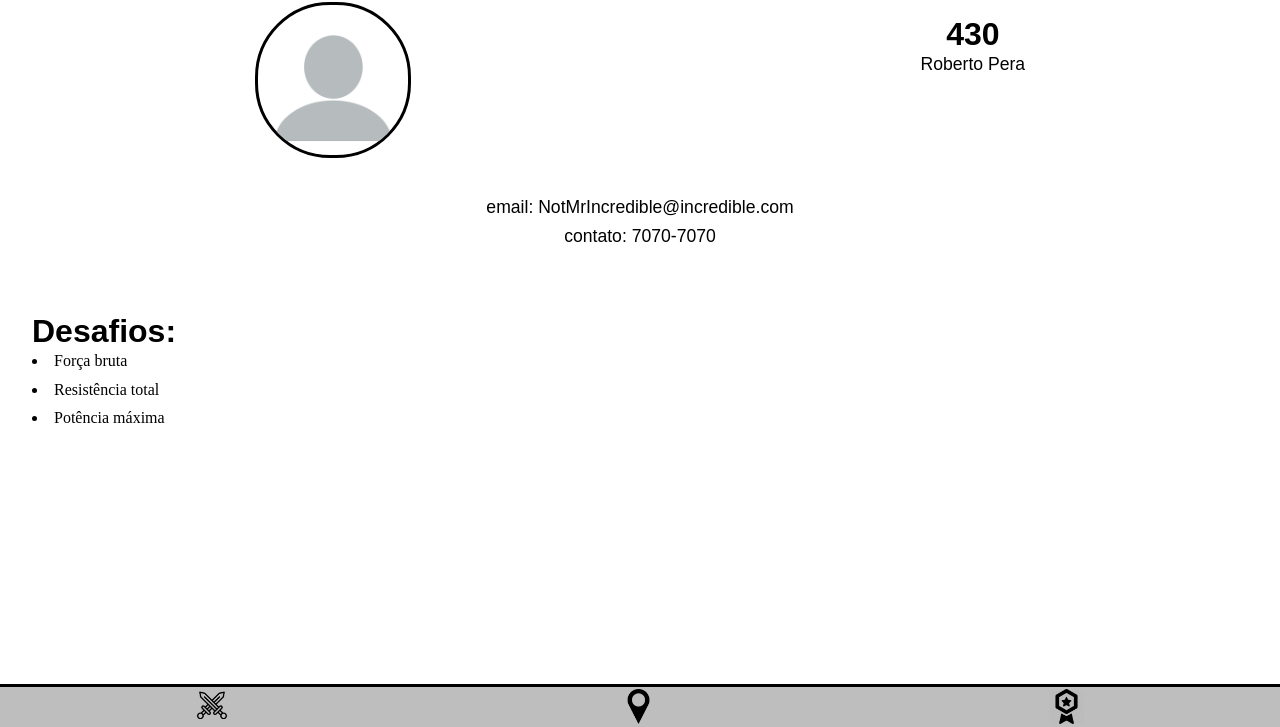
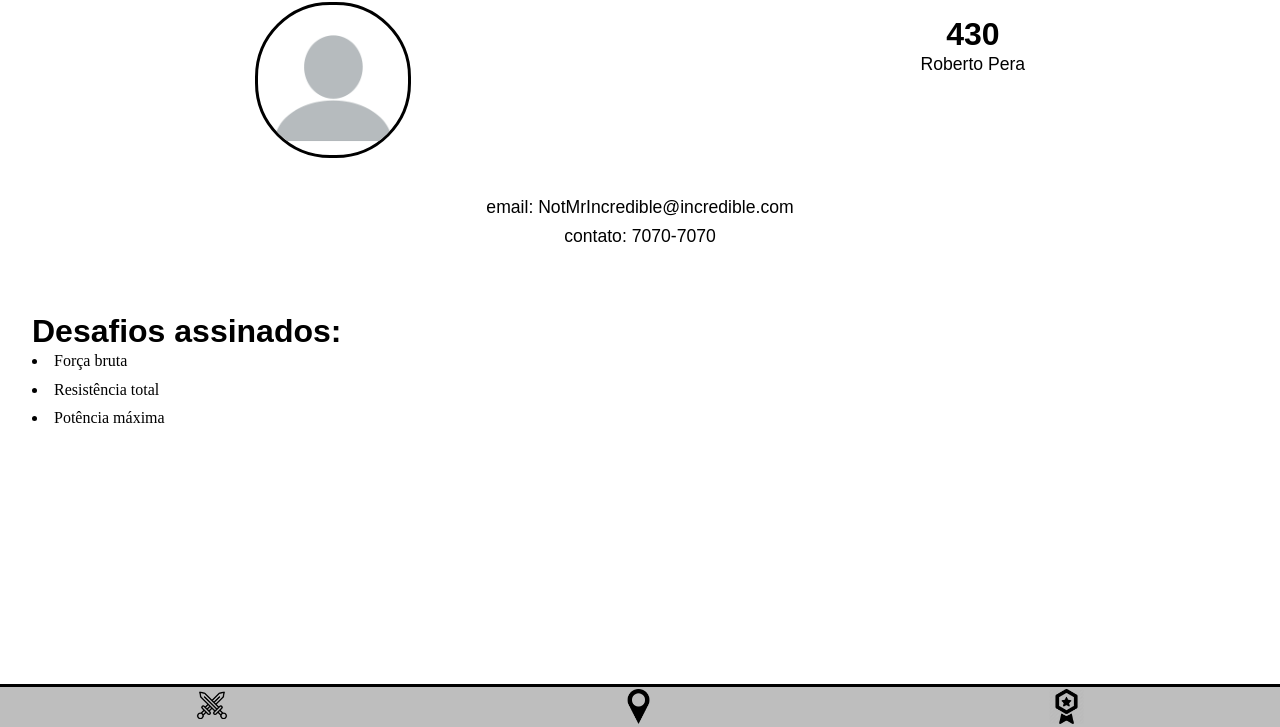
Before and after one commit to tluigimm/work-ut, a plain HTML site: page profile.html in a window 1280 px wide. Shown: the part 73-800 px from the top of the page. Drawn offline with Linux system fonts and the light colour scheme.

Commit message:
agr sim é final

```diff
--- a/profile.html
+++ b/profile.html
@@ -39,7 +39,7 @@
     </section>
 
     <section class="Desafios">
-      <p class="caps">Desafios:<p/>
+      <p class="caps">Desafios assinados:<p/>
         <li id="size-font">Força bruta</li>
         <li id="size-font">Resistência total</li>
         <li id="size-font">Potência máxima</li>
```
Also changed, not shown: profile1.html (+1 -1 lines), profile2.html (+1 -1 lines), profile3.html (+1 -1 lines).
